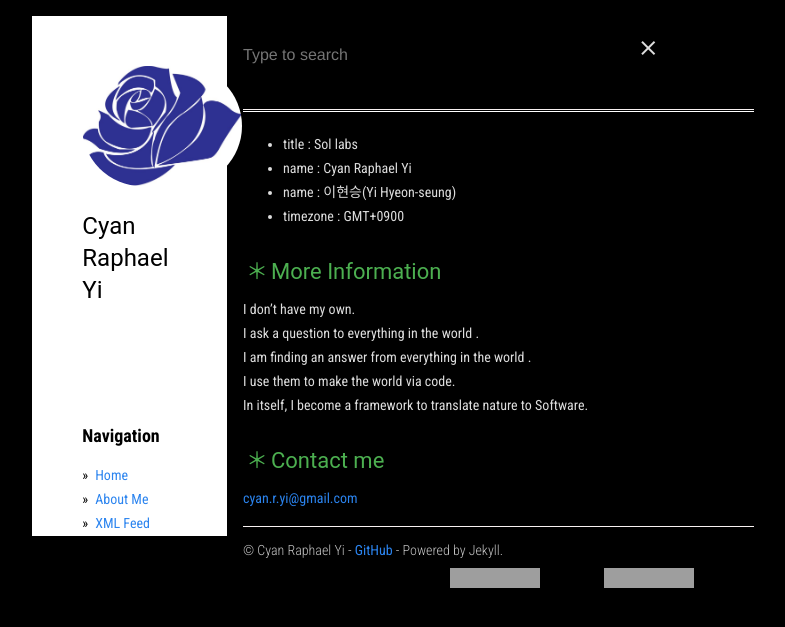
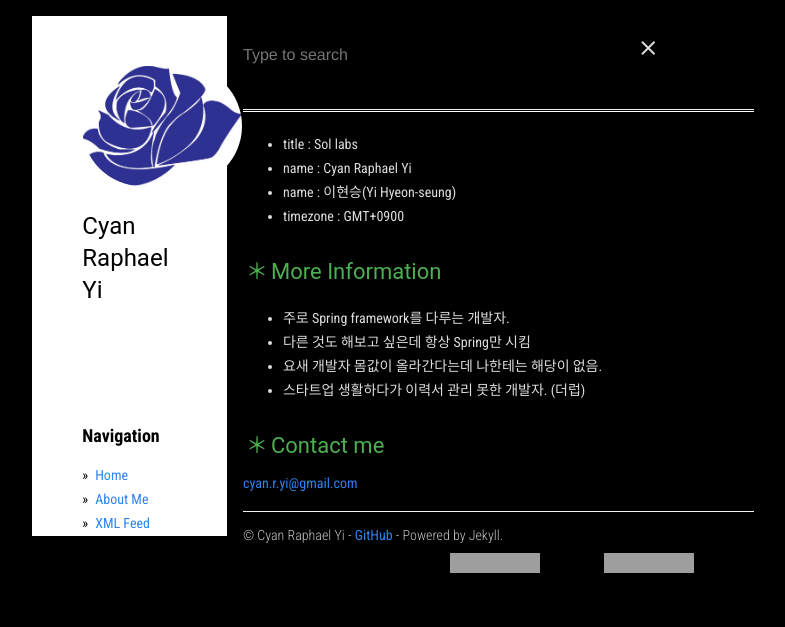
Before and after one commit to CyanRYi/cyanryi.github.io, a Jekyll site: the page built from about.md, in a window 1280 px wide, cut to the strip 0-627 px from the top of the page. Shown: the whole strip, without its empty margins (89-874 px from the left). Built offline with Jekyll 4.4.1, drawn with Linux system fonts in a browser that asks for light colours; grey boxes are pictures that could not be loaded.

Commit message:
Change about

```diff
--- a/about.md
+++ b/about.md
@@ -11,11 +11,10 @@ permalink: /about/
 
 ### More Information
 
-I don't have my own.
-I ask a question to everything in the world .
-I am finding an answer from everything in the world .
-I use them to make the world via code.
-In itself, I become a framework to translate nature to Software.
+- 주로 Spring framework를 다루는 개발자.
+- 다른 것도 해보고 싶은데 항상 Spring만 시킴
+- 요새 개발자 몸값이 올라간다는데 나한테는 해당이 없음.
+- 스타트업 생활하다가 이력서 관리 못한 개발자. (더럽)
 
 ### Contact me
 
```
